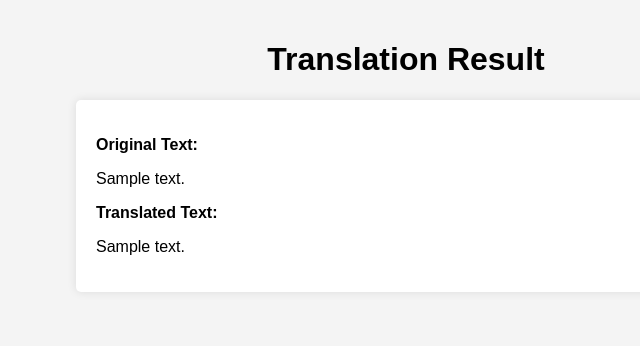
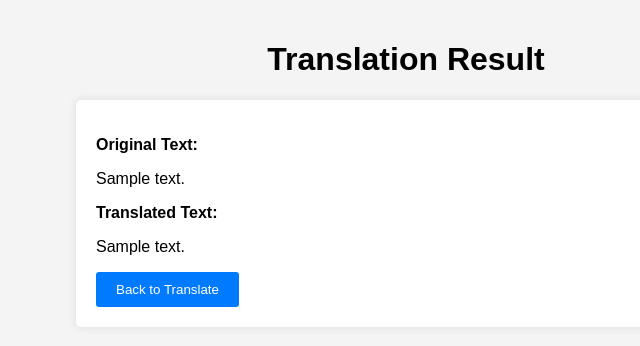
Before and after one commit to Konstantin-nik/Python2WebAppWithAPI, a Flask app: template templates/translated.html in a window 1280 px wide. Shown: the top 346 px of the page, without its empty margins (234-874 px from the left). Run offline with Flask 3, Linux system fonts and the light colour scheme; the template is opened without the code that fills it: most values are stand-ins (such as "Sample title", 1, 10 or a date in 2020).

Commit message:
fix, clean and add

```diff
--- a/main.py
+++ b/main.py
@@ -58,6 +58,8 @@ def index():
 @app.route('/translate', methods=['POST'])
 def translate_m():
     text_to_translate = request.form['text_to_translate']
+    if text_to_translate == "":
+        return render_template('index.html')
     target_language = request.form['target_language']
 
     result = translate_text(target_language, text_to_translate)
--- a/templates/translated.html
+++ b/templates/translated.html
@@ -10,9 +10,11 @@
             margin: 0;
             padding: 20px;
         }
+
         h1 {
             text-align: center;
         }
+
         .translation-container {
             width: 50%;
             margin: 0 auto;
@@ -21,13 +23,28 @@
             border-radius: 5px;
             box-shadow: 0 0 10px rgba(0, 0, 0, 0.1);
         }
+
         .original-text {
             font-weight: bold;
             margin-bottom: 10px;
         }
+
         .translated-text {
             font-weight: bold;
             margin-top: 10px;
+        }
+
+        input[type="submit"] {
+            padding: 10px 20px;
+            background-color: #007bff;
+            color: #fff;
+            border: none;
+            border-radius: 3px;
+            cursor: pointer;
+        }
+
+        input[type="submit"]:hover {
+            background-color: #0056b3;
         }
     </style>
 </head>
@@ -38,6 +55,9 @@
     <p>{{ original_text }}</p>
     <p class="translated-text">Translated Text:</p>
     <p>{{ translated_text }}</p>
+    <form action="/">
+        <input type="submit" value="Back to Translate">
+    </form>
 </div>
 </body>
 </html>
```
Also changed, not shown: templates/index.html (+6 -2 lines). Lines whose indentation alone changed are shown as unchanged.
